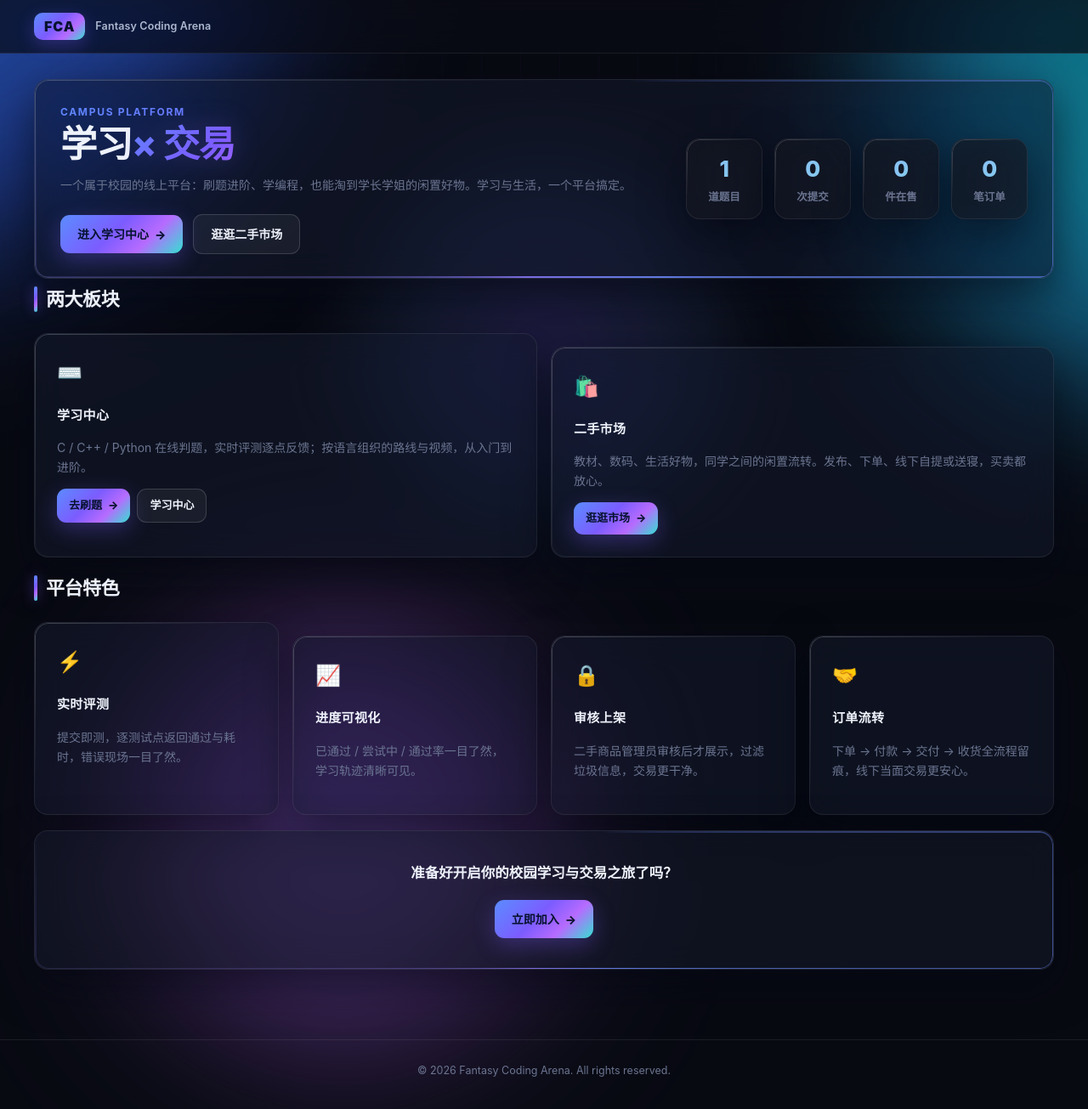
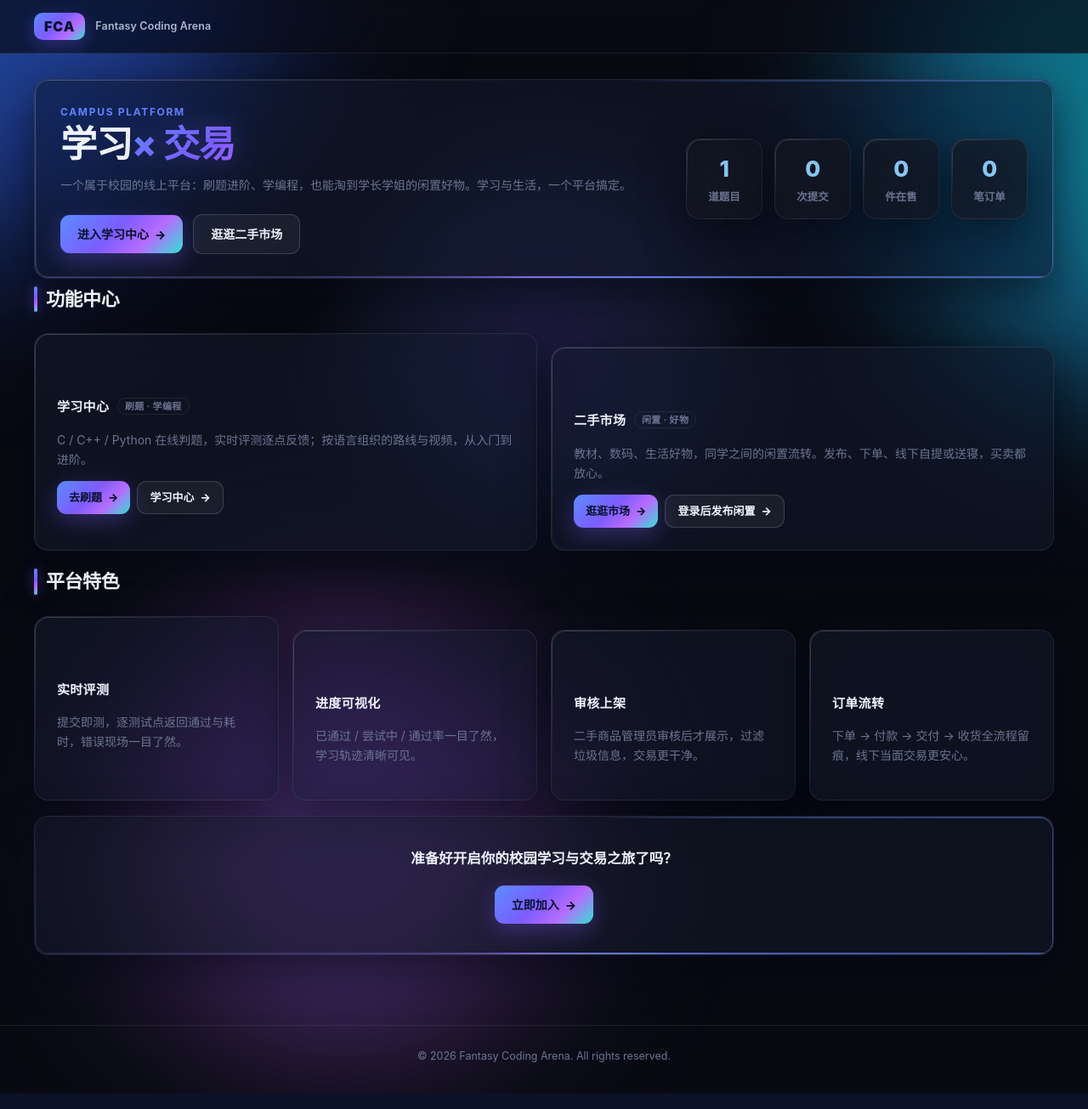
Before and after one commit to Fantasy10262/FCA, a Flask app: page / in a window 1280 px wide. Shown: the whole page at 85% size. Run offline with Flask 3, Linux system fonts and the light colour scheme; data comes from the database, SQL or seed files in the repository; data that the repository does not hold is empty; some libraries are stand-ins or nearby versions.

Commit message:
refactor: 平台模块化架构 + 全面去 emoji（SVG 图标系统）
- app.py: 新增 PLATFORM_MODULES 注册表，首页功能中心动态渲染；以后加功能只需往配置加一条 + 建路由/模板
- 新建 templates/_icons.html：feather 风格 SVG 图标宏库（16 个图标 + 排名徽章），禁止再用 emoji 当图标
- 清除 12 个模板的全部 emoji：首页/市场系列/题目列表/题目详情/题目集/学习中心/后台系列替换为 SVG 图标与 CSS 排名徽章（🥇🥈🥉→rank-badge 1/2/3）
- style.css: 追加 .ico 图标系统、feat-ico 分色、.rank-badge 金/银/铜、.mod-tag 模块标签样式
- 30 个模板编译通过，全页面渲染 200，排名页带数据验证 rank_badge 正常

```diff
--- a/app.py
+++ b/app.py
@@ -527,7 +527,7 @@ def index():
         "market_items": _cnt("SELECT COUNT(*) AS c FROM market_items WHERE status='approved'"),
         "market_orders": _cnt("SELECT COUNT(*) AS c FROM market_orders"),
     }
-    return render_template("index.html", stats=stats)
+    return render_template("index.html", stats=stats, modules=PLATFORM_MODULES)
 
 
 @app.route("/problems")
@@ -1356,6 +1356,35 @@ def _git_commit():
 
 
 # ----------------------------- 二手交易市场 -----------------------------
+# 平台功能模块注册表：首页「功能中心」据此动态渲染。
+# 以后新增功能 = 往这里加一条（name/desc/icon/endpoint），再建路由与模板即可，无需改首页结构。
+PLATFORM_MODULES = [
+    {
+        "key": "learn",
+        "name": "学习中心",
+        "tag": "刷题 · 学编程",
+        "desc": "C / C++ / Python 在线判题，实时评测逐点反馈；按语言组织的路线与视频，从入门到进阶。",
+        "icon": "terminal",
+        "accent": "blue",
+        "buttons": [
+            {"text": "去刷题", "endpoint": "problems"},
+            {"text": "学习中心", "endpoint": "learn"},
+        ],
+    },
+    {
+        "key": "market",
+        "name": "二手市场",
+        "tag": "闲置 · 好物",
+        "desc": "教材、数码、生活好物，同学之间的闲置流转。发布、下单、线下自提或送寝，买卖都放心。",
+        "icon": "bag",
+        "accent": "violet",
+        "buttons": [
+            {"text": "逛逛市场", "endpoint": "market"},
+            {"text": "发布闲置", "endpoint": "market_post", "need_login": True},
+        ],
+    },
+]
+
 MARKET_CATEGORIES = ["教材教辅", "数码电子", "生活用品", "服饰鞋包", "运动户外", "美妆个护", "票券出行", "其他"]
 ORDER_STATUS_NAMES = {
     "pending": "待付款",
--- a/static/style.css
+++ b/static/style.css
@@ -830,3 +830,28 @@ html { scroll-behavior: smooth; }
 .am-table { width: 100%; border-collapse: collapse; font-size: 13px; }
 .am-table th, .am-table td { text-align: left; padding: 9px 10px; border-bottom: 1px solid var(--line); }
 .am-table th { color: var(--muted); font-weight: 600; font-size: 12px; }
+
+/* ============ SVG 图标系统（替代 emoji 图标） ============ */
+.ico { display: inline-block; vertical-align: -0.22em; flex-shrink: 0; }
+.feat-ico { display: flex; align-items: center; justify-content: flex-start; min-height: 30px; }
+.feat-ico .ico { color: var(--accent); }
+.feat-ico.accent-blue .ico { color: #6E8BFF; }
+.feat-ico.accent-violet .ico { color: #8E7CFF; }
+.feat-ico.accent-cyan .ico { color: #34E0D2; }
+.feat-ico.accent-green .ico { color: #5FD39A; }
+.feat-ico.accent-amber .ico { color: #FFC24B; }
+.empty-ico .ico, .empty-state .big .ico { color: var(--muted); }
+/* 排名徽章（替代奖牌 emoji） */
+.rank-badge { display: inline-flex; align-items: center; justify-content: center;
+  width: 22px; height: 22px; border-radius: 50%; font-size: 12px; font-weight: 800;
+  color: var(--accent-ink); background: var(--grad-cool); }
+.rank-badge.r1 { background: linear-gradient(135deg, #FFD76A, #F5A623); }
+.rank-badge.r2 { background: linear-gradient(135deg, #E3E8F2, #A7B2C8); }
+.rank-badge.r3 { background: linear-gradient(135deg, #F0B68A, #C97E4E); }
+/* 模块卡标签 */
+.mod-tag { font-size: 11px; color: var(--muted); border: 1px solid var(--line);
+  padding: 2px 8px; border-radius: 999px; vertical-align: 2px; margin-left: 6px; font-weight: 600; }
+/* 按钮 / 提示框内图标对齐 */
+.btn .ico, .mrow .ico { vertical-align: -0.18em; margin-right: 2px; }
+.tipbox .ico, .warn .ico { vertical-align: -0.18em; margin-right: 4px; }
+.warn { display: flex; align-items: flex-start; gap: 6px; }
--- /dev/null
+++ b/templates/_icons.html
@@ -0,0 +1,32 @@
+{# SVG 图标宏库：统一线性图标风格（feather 风格，stroke=currentColor）。
+   用法：{% from "_icons.html" import icon, rank_badge %}
+         {{ icon('bag', 20) }}   渲染 20px 图标
+         {{ rank_badge(1) }}     渲染排名徽章 1/2/3
+   禁止在模板中使用 emoji 当图标；需要新图标往 ICON_PATHS 加一条即可。 #}
+{% set ICON_PATHS = {
+  'book': '<path d="M2 3h6a4 4 0 0 1 4 4v14a3 3 0 0 0-3-3H2z"/><path d="M22 3h-6a4 4 0 0 0-4 4v14a3 3 0 0 1 3-3h7z"/>',
+  'terminal': '<polyline points="4 17 10 11 4 5"/><line x1="12" y1="19" x2="20" y2="19"/>',
+  'chart': '<line x1="18" y1="20" x2="18" y2="10"/><line x1="12" y1="20" x2="12" y2="4"/><line x1="6" y1="20" x2="6" y2="14"/>',
+  'shield': '<path d="M12 22s8-4 8-10V5l-8-3-8 3v7c0 6 8 10 8 10z"/>',
+  'bag': '<path d="M6 2L3 6v14a2 2 0 0 0 2 2h14a2 2 0 0 0 2-2V6l-3-4z"/><line x1="3" y1="6" x2="21" y2="6"/><path d="M16 10a4 4 0 0 1-8 0"/>',
+  'bolt': '<polygon points="13 2 3 14 12 14 11 22 21 10 12 10 13 2"/>',
+  'box': '<path d="M21 16V8a2 2 0 0 0-1-1.73l-7-4a2 2 0 0 0-2 0l-7 4A2 2 0 0 0 3 8v8a2 2 0 0 0 1 1.73l7 4a2 2 0 0 0 2 0l7-4A2 2 0 0 0 21 16z"/><polyline points="3.27 6.96 12 12.01 20.73 6.96"/><line x1="12" y1="22.08" x2="12" y2="12"/>',
+  'cart': '<circle cx="9" cy="21" r="1"/><circle cx="20" cy="21" r="1"/><path d="M1 1h4l2.68 13.39a2 2 0 0 0 2 1.61h9.72a2 2 0 0 0 2-1.61L23 6H6"/>',
+  'send': '<line x1="22" y1="2" x2="11" y2="13"/><polygon points="22 2 15 22 11 13 2 9 22 2"/>',
+  'check': '<polyline points="20 6 9 17 4 12"/>',
+  'x': '<line x1="18" y1="6" x2="6" y2="18"/><line x1="6" y1="6" x2="18" y2="18"/>',
+  'trash': '<polyline points="3 6 5 6 21 6"/><path d="M19 6v14a2 2 0 0 1-2 2H7a2 2 0 0 1-2-2V6m3 0V4a2 2 0 0 1 2-2h4a2 2 0 0 1 2 2v2"/>',
+  'info': '<circle cx="12" cy="12" r="10"/><line x1="12" y1="16" x2="12" y2="12"/><line x1="12" y1="8" x2="12.01" y2="8"/>',
+  'warn': '<path d="M10.29 3.86L1.82 18a2 2 0 0 0 1.71 3h16.94a2 2 0 0 0 1.71-3L13.71 3.86a2 2 0 0 0-3.42 0z"/><line x1="12" y1="9" x2="12" y2="13"/><line x1="12" y1="17" x2="12.01" y2="17"/>',
+  'mail': '<path d="M4 4h16c1.1 0 2 .9 2 2v12c0 1.1-.9 2-2 2H4c-1.1 0-2-.9-2-2V6c0-1.1.9-2 2-2z"/><polyline points="22,6 12,13 2,6"/>',
+  'target': '<circle cx="12" cy="12" r="10"/><circle cx="12" cy="12" r="6"/><circle cx="12" cy="12" r="2"/>',
+  'spark': '<path d="M12 2l2.4 7.6L22 12l-7.6 2.4L12 22l-2.4-7.6L2 12l7.6-2.4z"/>',
+  'users': '<path d="M17 21v-2a4 4 0 0 0-4-4H5a4 4 0 0 0-4 4v2"/><circle cx="9" cy="7" r="4"/><path d="M23 21v-2a4 4 0 0 0-3-3.87"/><path d="M16 3.13a4 4 0 0 1 0 7.75"/>',
+  'refresh': '<polyline points="23 4 23 10 17 10"/><polyline points="1 20 1 14 7 14"/><path d="M3.51 9a9 9 0 0 1 14.85-3.36L23 10M1 14l4.64 4.36A9 9 0 0 0 20.49 15"/>',
+} -%}
+{% macro icon(name, size=18) -%}
+<svg class="ico" width="{{ size }}" height="{{ size }}" viewBox="0 0 24 24" fill="none" stroke="currentColor" stroke-width="2" stroke-linecap="round" stroke-linejoin="round" aria-hidden="true">{{ ICON_PATHS.get(name, '') }}</svg>
+{%- endmacro %}
+{% macro rank_badge(n) -%}
+<span class="rank-badge r{{ n }}" aria-label="第 {{ n }} 名">{{ n }}</span>
+{%- endmacro %}
--- a/templates/admin_learn.html
+++ b/templates/admin_learn.html
@@ -1,5 +1,6 @@
 {% extends "base.html" %}
 {% block title %}学习中心管理{% endblock %}
+{% from "_icons.html" import icon %}
 {% block content %}
 <div class="section-title">
   <h1>学习中心</h1>
@@ -108,7 +109,7 @@
 
 {% if not langs %}
   <div class="empty">
-    <div class="empty-ico">📚</div>
+    <div class="empty-ico">{{ icon('book', 42) }}</div>
     <p>学习中心还没有任何语言，使用上方「添加新语言」开始。</p>
   </div>
 {% endif %}
--- a/templates/admin_set_edit.html
+++ b/templates/admin_set_edit.html
@@ -1,5 +1,6 @@
 {% extends "base.html" %}
 {% block title %}{% if s %}编辑题目集{% else %}新建题目集{% endif %}{% endblock %}
+{% from "_icons.html" import icon, rank_badge %}
 {% block content %}
 <a href="{{ url_for('admin_sets') }}">← 题目集管理</a>
 <h1>{% if s %}编辑题目集：{{ s.title }}{% else %}新建题目集{% endif %}</h1>
@@ -63,7 +64,7 @@
   <tbody>
     {% for r in stats.ranking %}
     <tr class="{% if loop.index0 < 3 %}top{{ loop.index0 + 1 }}{% endif %}">
-      <td class="rank">{% if loop.index0 == 0 %}🥇{% elif loop.index0 == 1 %}🥈{% elif loop.index0 == 2 %}🥉{% else %}{{ r.rank }}{% endif %}</td>
+      <td class="rank">{% if loop.index0 == 0 %}{{ rank_badge(1) }}{% elif loop.index0 == 1 %}{{ rank_badge(2) }}{% elif loop.index0 == 2 %}{{ rank_badge(3) }}{% else %}{{ r.rank }}{% endif %}</td>
       <td class="muted">{{ r.sid }}</td>
       <td><strong>{{ r.name }}</strong></td>
       <td>{{ r.solved }} / {{ r.total }}</td>
--- a/templates/index.html
+++ b/templates/index.html
@@ -1,4 +1,5 @@
 {% extends "base.html" %}
+{% from "_icons.html" import icon %}
 {% block title %}校园平台 · FCA{% endblock %}
 {% block content %}
 
@@ -20,49 +21,45 @@
   </div>
 </section>
 
-<div class="section-title" id="features"><h1>两大板块</h1></div>
+<div class="section-title" id="features"><h1>功能中心</h1></div>
 <div class="cards">
-  <div class="card feat">
-    <div class="feat-ico">⌨️</div>
-    <h3>学习中心</h3>
-    <p class="muted">C / C++ / Python 在线判题，实时评测逐点反馈；按语言组织的路线与视频，从入门到进阶。</p>
+  {% for m in modules %}
+  <div class="card feat module-card">
+    <div class="feat-ico accent-{{ m.accent }}">{{ icon(m.icon, 26) }}</div>
+    <h3>{{ m.name }} <span class="mod-tag">{{ m.tag }}</span></h3>
+    <p class="muted">{{ m.desc }}</p>
     <div class="mrow" style="margin-top:12px;">
-      <a href="{{ url_for('problems') if current_user else url_for('login') }}" class="btn elastic">去刷题 <span class="arw">→</span></a>
-      <a href="{{ url_for('learn') if current_user else url_for('login') }}" class="btn ghost">学习中心</a>
+      {% for b in m.buttons %}
+        {% if b.get('need_login') and not current_user %}
+        <a href="{{ url_for('login') }}" class="btn {{ 'elastic' if loop.first else 'ghost' }}">登录后{{ b.text }} <span class="arw">→</span></a>
+        {% else %}
+        <a href="{{ url_for(b.endpoint) }}" class="btn {{ 'elastic' if loop.first else 'ghost' }}">{{ b.text }} <span class="arw">→</span></a>
+        {% endif %}
+      {% endfor %}
     </div>
   </div>
-  <div class="card feat">
-    <div class="feat-ico">🛍️</div>
-    <h3>二手市场</h3>
-    <p class="muted">教材、数码、生活好物，同学之间的闲置流转。发布、下单、线下自提或送寝，买卖都放心。</p>
-    <div class="mrow" style="margin-top:12px;">
-      <a href="{{ url_for('market') }}" class="btn elastic">逛逛市场 <span class="arw">→</span></a>
-      {% if current_user %}
-      <a href="{{ url_for('market_post') }}" class="btn ghost">发布闲置</a>
-      {% endif %}
-    </div>
-  </div>
+  {% endfor %}
 </div>
 
 <div class="section-title"><h1>平台特色</h1></div>
 <div class="cards">
   <div class="card feat">
-    <div class="feat-ico">⚡</div>
+    <div class="feat-ico accent-blue">{{ icon('bolt', 24) }}</div>
     <h3>实时评测</h3>
     <p class="muted">提交即测，逐测试点返回通过与耗时，错误现场一目了然。</p>
   </div>
   <div class="card feat">
-    <div class="feat-ico">📈</div>
+    <div class="feat-ico accent-cyan">{{ icon('chart', 24) }}</div>
     <h3>进度可视化</h3>
     <p class="muted">已通过 / 尝试中 / 通过率一目了然，学习轨迹清晰可见。</p>
   </div>
   <div class="card feat">
-    <div class="feat-ico">🔒</div>
+    <div class="feat-ico accent-violet">{{ icon('shield', 24) }}</div>
     <h3>审核上架</h3>
     <p class="muted">二手商品管理员审核后才展示，过滤垃圾信息，交易更干净。</p>
   </div>
   <div class="card feat">
-    <div class="feat-ico">🤝</div>
+    <div class="feat-ico accent-green">{{ icon('send', 24) }}</div>
     <h3>订单流转</h3>
     <p class="muted">下单 → 付款 → 交付 → 收货全流程留痕，线下当面交易更安心。</p>
   </div>
--- a/templates/market.html
+++ b/templates/market.html
@@ -1,4 +1,5 @@
 {% extends "base.html" %}
+{% from "_icons.html" import icon %}
 {% block title %}二手市场 · FCA{% endblock %}
 {% block content %}
 
@@ -60,7 +61,7 @@
 </div>
 {% else %}
 <div class="empty-state">
-  <div class="big">🛍️</div>
+  <div class="big">{{ icon('bag', 44) }}</div>
   <p>还没有商品{% if q or cat and cat != '全部' %}匹配你的筛选{% else %}上架{% endif %}。</p>
   {% if current_user %}<p><a href="{{ url_for('market_post') }}">去发布第一件闲置 →</a></p>{% endif %}
 </div>
--- a/templates/market_item.html
+++ b/templates/market_item.html
@@ -1,4 +1,5 @@
 {% extends "base.html" %}
+{% from "_icons.html" import icon %}
 {% block title %}{{ item.title }} · 二手市场{% endblock %}
 {% block content %}
 
@@ -50,7 +51,7 @@
             <button class="btn elastic" type="submit">立即下单</button>
           </div>
         </form>
-        <div class="tipbox">💡 流程：下单 → 扫码付给卖家 → 我已付款 → 线下自提/送寝 → 确认收货。平台不代管资金，请当面确认商品。</div>
+        <div class="tipbox">{{ icon('info', 15) }} 流程：下单 → 扫码付给卖家 → 我已付款 → 线下自提/送寝 → 确认收货。平台不代管资金，请当面确认商品。</div>
       {% endif %}
     {% else %}
       <a class="btn elastic" href="{{ url_for('login') }}">登录后查看联系方式并下单</a>
--- a/templates/market_my.html
+++ b/templates/market_my.html
@@ -1,5 +1,6 @@
 {% extends "base.html" %}
 {% block title %}我的发布 · 二手市场{% endblock %}
+{% from "_icons.html" import icon %}
 {% block content %}
 
 <div class="section-title">
@@ -52,7 +53,7 @@
 </div>
 {% else %}
 <div class="empty-state">
-  <div class="big">📦</div>
+  <div class="big">{{ icon('box', 44) }}</div>
   <p>你还没有发布过商品。</p>
   <p><a href="{{ url_for('market_post') }}">发布第一件闲置 →</a></p>
 </div>
--- a/templates/problem.html
+++ b/templates/problem.html
@@ -1,5 +1,6 @@
 {% extends "base.html" %}
 {% block title %}{{ problem.title }}{% endblock %}
+{% from "_icons.html" import icon %}
 {% block content %}
 <div class="pb-head">
   <h1 class="ptitle">{{ problem.title }}
@@ -60,7 +61,7 @@
         {% if not available_langs.get(lang) %}{{ missing.append(lang_names[lang]) or "" }}{% endif %}
       {% endfor %}
       {% if missing %}
-      <p class="warn">⚠ 以下语言本机未安装编译器，暂无法判题：{{ missing|join("、") }}。请先安装 MinGW-w64(gcc/g++)。</p>
+      <p class="warn">{{ icon('warn', 15) }} 以下语言本机未安装编译器，暂无法判题：{{ missing|join("、") }}。请先安装 MinGW-w64(gcc/g++)。</p>
       {% endif %}
 
       <div class="editor-label">
--- a/templates/problems.html
+++ b/templates/problems.html
@@ -1,5 +1,6 @@
 {% extends "base.html" %}
 {% block title %}题目列表{% endblock %}
+{% from "_icons.html" import icon %}
 {% block content %}
 
 <section class="dash hero">
@@ -62,7 +63,7 @@
 <p class="empty" id="noResult" style="display:none;">没有匹配的题目，换个关键词试试～</p>
 {% else %}
 <div class="empty">
-  <div class="empty-ico">📭</div>
+  <div class="empty-ico">{{ icon('mail', 42) }}</div>
   <p>暂无题目。</p>
   <p class="muted">请联系管理员在后台「题目管理」中添加，或用「导入题目」批量上传。</p>
 </div>
--- a/templates/set_detail.html
+++ b/templates/set_detail.html
@@ -1,5 +1,6 @@
 {% extends "base.html" %}
 {% block title %}{{ s.title }}{% endblock %}
+{% from "_icons.html" import icon, rank_badge %}
 {% block content %}
 <a href="{{ url_for('sets') }}">← 题目集</a>
 <h1>{{ s.title }}</h1>
@@ -8,7 +9,7 @@
 {% if my %}
 <section class="dash">
   <div class="dash-left">
-    <h1 class="dash-hi">我的完成度 {{ my.pct }}% <span class="wave">🎯</span></h1>
+    <h1 class="dash-hi">我的完成度 {{ my.pct }}% {{ icon('target', 26) }}</h1>
     <p class="muted">已解决 {{ my.solved }} / {{ my.total }} 道题 · 当前排名第 {{ my.rank }} 名（共 {{ n_students }} 人）</p>
   </div>
   <div class="dash-stats">
@@ -54,7 +55,7 @@
   <tbody>
     {% for r in ranking %}
     <tr class="{% if r.uid == current_user.id %}me{% endif %} {% if loop.index0 < 3 %}top{{ loop.index0 + 1 }}{% endif %}">
-      <td class="rank">{% if loop.index0 == 0 %}🥇{% elif loop.index0 == 1 %}🥈{% elif loop.index0 == 2 %}🥉{% else %}{{ r.rank }}{% endif %}</td>
+      <td class="rank">{% if loop.index0 == 0 %}{{ rank_badge(1) }}{% elif loop.index0 == 1 %}{{ rank_badge(2) }}{% elif loop.index0 == 2 %}{{ rank_badge(3) }}{% else %}{{ r.rank }}{% endif %}</td>
       <td class="muted">{{ r.sid }}</td>
       <td><strong>{% if r.uid == current_user.id %}{{ r.name }}（我）{% else %}{{ r.name }}{% endif %}</strong></td>
       <td>{{ r.solved }} / {{ r.total }}</td>
--- a/templates/sets.html
+++ b/templates/sets.html
@@ -1,10 +1,11 @@
 {% extends "base.html" %}
 {% block title %}题目集{% endblock %}
+{% from "_icons.html" import icon %}
 {% block content %}
 
 <section class="dash">
   <div class="dash-left">
-    <h1 class="dash-hi">题目集 <span class="wave">📚</span></h1>
+    <h1 class="dash-hi">题目集 {{ icon('book', 26) }}</h1>
     <p class="muted">欢迎来到 Fantasy Coding Arena，从题目集开始你的专项训练吧。</p>
   </div>
 </section>
```
Also changed, not shown: templates/admin_market.html (+5 -4 lines), templates/admin_pta_import.html (+6 -5 lines), templates/market_orders.html (+5 -4 lines).
